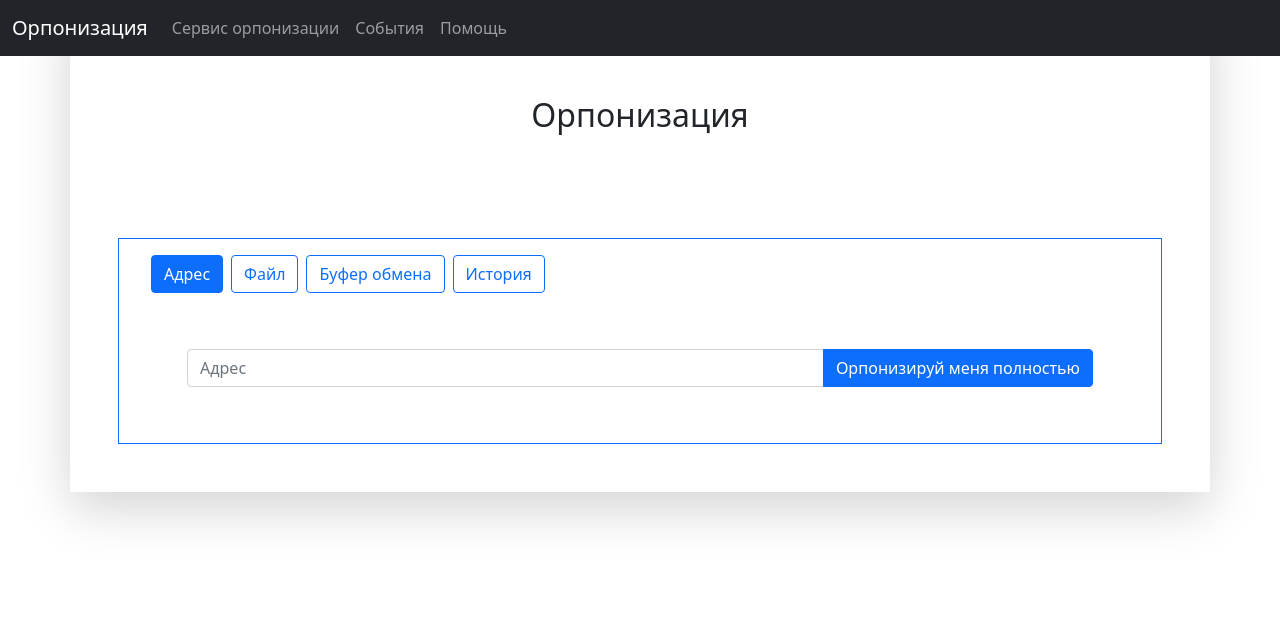
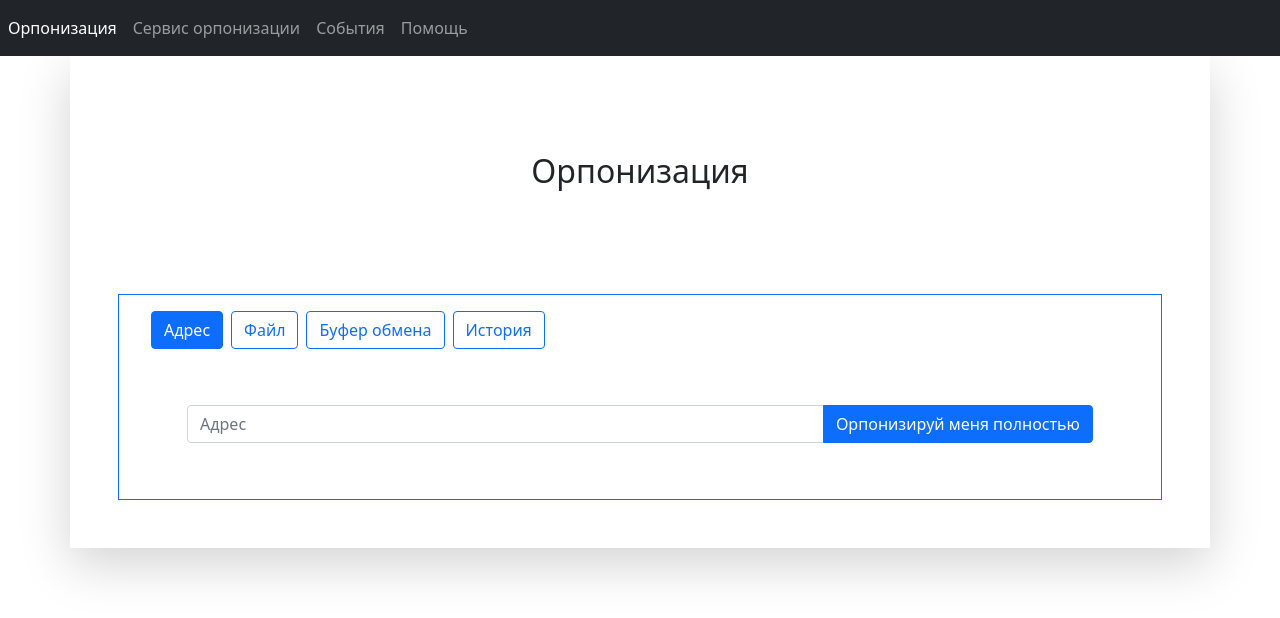
Before and after one commit to ACXap/react-orponing, a React (Create React App) app: page / in a window 1280 px wide. Shown: the top 618 px of the page. Built offline with nearby package versions, Linux system fonts and the light colour scheme.

Commit message:
add nav link

```diff
--- a/package.json
+++ b/package.json
@@ -12,7 +12,9 @@
     "@testing-library/react": "^11.2.5",
     "@testing-library/user-event": "^12.7.1",
     "react": "^17.0.1",
+    "react-bootstrap": "^1.5.0",
     "react-dom": "^17.0.1",
+    "react-router-dom": "^5.2.0",
     "react-scripts": "4.0.2",
     "web-vitals": "^1.1.0"
   },
--- a/src/App.js
+++ b/src/App.js
@@ -1,19 +1,18 @@
 import React from "react";
 import Orponing from "./components/OrponingComponent/Orponing.js";
 import About from "./components/AboutComponent/About.js";
-import NavControl from "./components/NavControl.js";
 import Log from "./components/LogComponent/Log.js"
-import Modal from "./components/Modal.js";
 import OrponingService from "./components/OrponingServiceComponent/OrponingService.js";
+import Modal from "./components/Modal/Modal.js";
+import NavControlB from "./components/NavControlB.js";
+import { BrowserRouter, Route } from "react-router-dom";
 
 export default class App extends React.Component {
 
     constructor() {
         super();
         this.state = {
-            lastPage: "page-orponing",
-            message: "",
-            isOpenModal: false
+            lastPage: "page-orponing"
         }
     }
 
@@ -21,27 +20,27 @@ export default class App extends React.Component {
         this.setState({ lastPage: e });
     }
 
-    closeModal() {
-        this.setState({ isOpenModal: false });
+    notifyError(message, title) {
+        this.setState({ messageModal: message, isShow: true, title: title });
     }
 
-    notifyError(message) {
-        this.setState({ isOpenModal: true, message: message });
+    closeModal() {
+        this.setState({ messageModal: "", isShow: false, title: "" });
     }
 
     render() {
         return (
-            <div>
-                <NavControl onChangePage={(e) => this.openPage(e)} />
-                {this.state.isOpenModal ? <Modal message={this.state.message} close={() => this.closeModal()} /> : ""}
-
-                <div style={this.state.lastPage === "page-orponing" ? {} : { display: 'none' }}>
-                    <Orponing notifyError={(m) => this.notifyError(m)} />
-                </div>
-                {this.state.lastPage === "page-about" ? <About notifyError={(m) => this.notifyError(m)} /> : ""}
-                {this.state.lastPage === "page-log" ? <Log notifyError={(m) => this.notifyError(m)} /> : ""}
-                {this.state.lastPage === "page-orponing-service" ? <OrponingService notifyError={(m) => this.notifyError(m)} /> : ""}
-            </div>
+            <BrowserRouter>
+                <NavControlB />
+                <Modal isShow={this.state.isShow}
+                    message={this.state.messageModal}
+                    title={this.state.title}
+                    onClose={() => this.closeModal()} />
+                <Route exact path="/" render={() => <Orponing notifyError={(m) => this.notifyError(m)} />} />
+                <Route path="/about" render={() => <About notifyError={(m) => this.notifyError(m)} />} />
+                <Route path="/log" render={() => <Log notifyError={(m) => this.notifyError(m)} />} />
+                <Route path="/orponing-service" render={() => <OrponingService notifyError={(m) => this.notifyError(m)} />} />
+            </BrowserRouter>
         );
     }
 }
--- a/src/components/Modal.js
+++ /dev/null
@@ -1,46 +0,0 @@
-import React from "react";
-
-export default class Modal extends React.Component {
-
-    constructor({ message, close }) {
-        super();
-        this.state = {
-            message: message,
-            isOpen: true,
-            close: close
-        }
-    }
-
-    close() {
-        this.state.close();
-    }
-
-    render() {
-        const style = {
-            div: {
-                position: "fixed",
-                left: 0,
-                right: 0,
-                top: "10rem",
-                zIndex: 1000
-            }
-        }
-        return (
-            <div tabIndex="-1" role="dialog" style={style.div}>
-                <div className="modal-dialog" role="document">
-                    <div className="modal-content">
-                        <div className="modal-header">
-                            <h5 className="modal-title">Ошибка обработки</h5>
-                        </div>
-                        <div className="modal-body">
-                            <p>{this.state.message}</p>
-                        </div>
-                        <div className="modal-footer">
-                            <button type="button" className="btn btn-secondary" data-dismiss="modal" onClick={() => this.close()}>Закрыть</button>
-                        </div>
-                    </div>
-                </div>
-            </div>
-        )
-    }
-}
--- /dev/null
+++ b/src/components/Modal/Modal.js
@@ -0,0 +1,32 @@
+import React from "react";
+import { Button, Modal } from 'react-bootstrap';
+import PropTypes from "prop-types";
+
+export default class ModalB extends React.Component {
+    constructor(props) {
+        super(props);
+    }
+
+    render() {
+        return (
+            <Modal show={this.props.isShow}>
+                <Modal.Header>
+                    <Modal.Title>{this.props.title}</Modal.Title>
+                </Modal.Header>
+                <Modal.Body>
+                    {this.props.message}
+                </Modal.Body>
+                <Modal.Footer>
+                    <Button variant="secondary" onClick={() => this.props.onClose()}>Закрыть</Button>
+                </Modal.Footer>
+            </Modal>
+        );
+    }
+}
+
+Modal.propTypes = {
+    onClose: PropTypes.func.isRequired,
+    message: PropTypes.string.isRequired,
+    isShow: PropTypes.bool.isRequired,
+    title: PropTypes.string.isRequired
+};
--- a/src/components/NavControl.js
+++ b/src/components/NavControl.js
@@ -28,19 +28,19 @@ export default class NavControl extends React.Component {
             <nav className="navbar navbar-expand fixed-top navbar-dark bg-dark">
                 <div className="container-fluid">
                     <a className={`navbar-brand + ${this.state.lastOpenPage === this.linkOrponing ? "active" : ""}`}
-                        href="#" onClick={() => this.openPage(this.linkOrponing)}>Орпонизация</a>
+                        href="#home" onClick={() => this.openPage(this.linkOrponing)}>Орпонизация</a>
                     <ul className="navbar-nav me-auto mb-2 mb-sm-0">
                         <li className="nav-item">
                             <a className={this.getActiveLink(this.linkOrponingService)}
-                                href="#" onClick={() => this.openPage(this.linkOrponingService)}>Сервис орпонизации</a>
+                                href="#orponing-service" onClick={() => this.openPage(this.linkOrponingService)}>Сервис орпонизации</a>
                         </li>
                         <li className="nav-item">
                             <a className={this.getActiveLink(this.linkLog)}
-                                href="#" onClick={() => this.openPage(this.linkLog)}>События</a>
+                                href="#log" onClick={() => this.openPage(this.linkLog)}>События</a>
                         </li>
                         <li className="nav-item">
                             <a className={this.getActiveLink(this.linkAbout)}
-                                href="#" onClick={() => this.openPage(this.linkAbout)}>Помощь</a>
+                                href="#about" onClick={() => this.openPage(this.linkAbout)}>Помощь</a>
                         </li>
                     </ul>
                 </div>
--- /dev/null
+++ b/src/components/NavControlB.js
@@ -0,0 +1,22 @@
+import React from "react";
+import { Navbar, Nav } from "react-bootstrap";
+import { Link } from 'react-router-dom'
+
+export default class NavControlB extends React.Component {
+    constructor(props) {
+        super(props);
+    }
+
+    render() {
+        return (
+            <Navbar bg="dark" variant="dark">
+                <Nav className="mr-auto">
+                    <Link className="nav-link active s-lg" to='/'>Орпонизация</Link>
+                    <Link className="nav-link" to='/orponing-service'>Сервис орпонизации</Link>
+                    <Link className="nav-link" to='/log'>События</Link>
+                    <Link className="nav-link" to='/about'>Помощь</Link>
+                </Nav>
+            </Navbar>
+        );
+    }
+}
```
Also changed, not shown: 1 other file (tests, documents, lock files or other folders).
